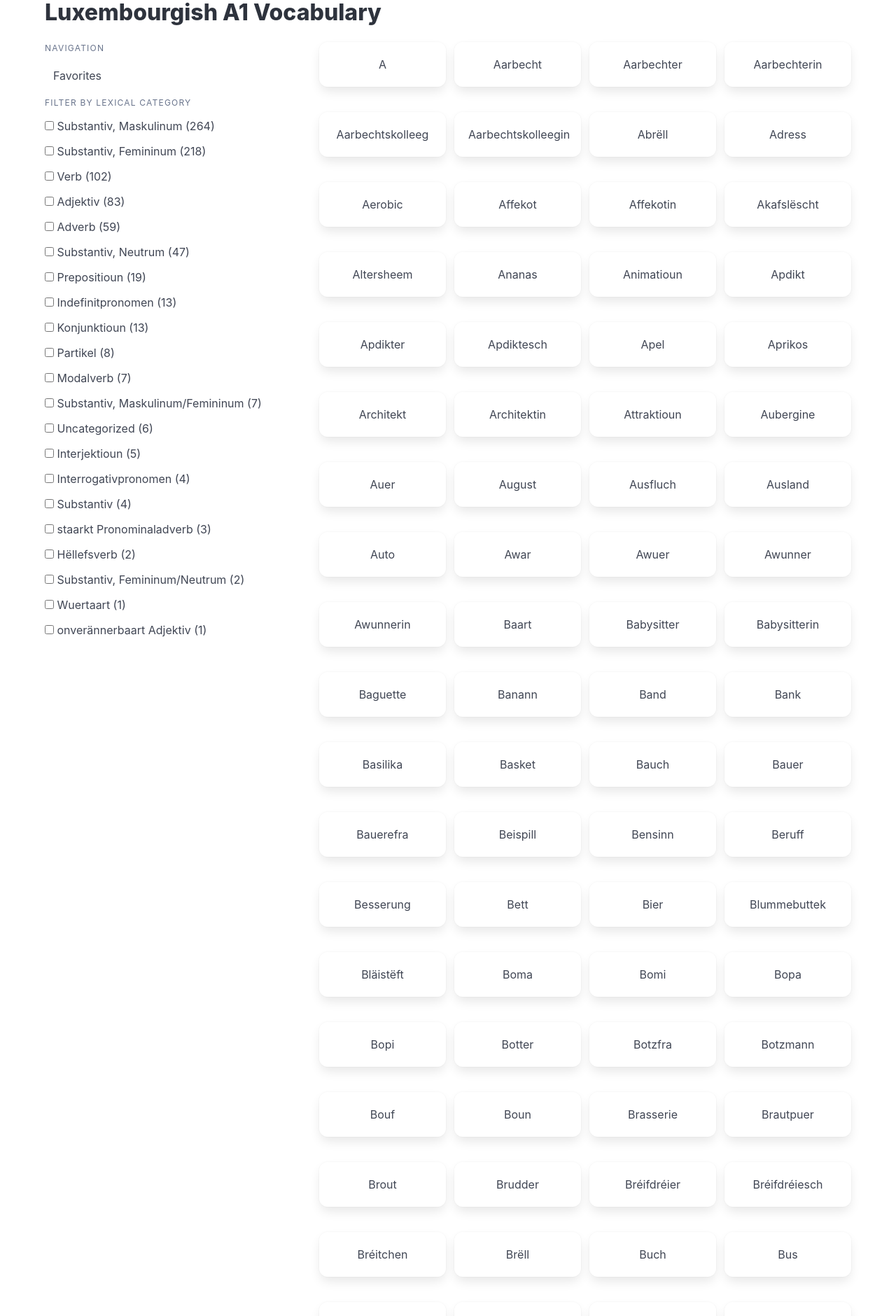
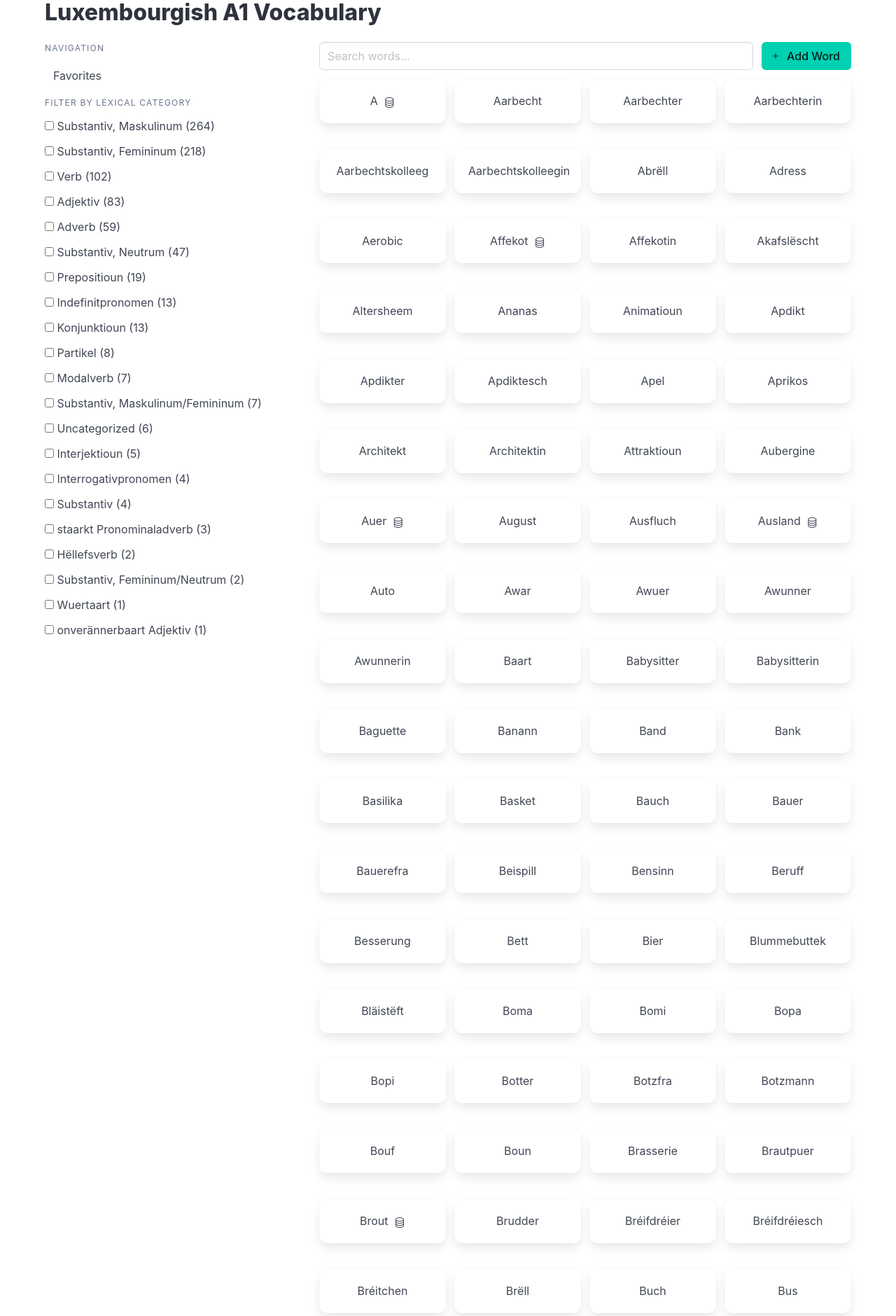
Before and after one commit to xdu/luxword, a Flask app: page / in a window 1280 px wide. Shown: the top 1880 px of the page at 70% size. Run offline with Flask 3, Linux system fonts and the light colour scheme.

Commit message:
add word

```diff
--- a/app.py
+++ b/app.py
@@ -4,6 +4,7 @@ import datetime
 from flask import Flask, render_template, request, redirect, url_for, flash, jsonify
 from models import db, LODWord, LODExam, LODUserFav
 from sqlalchemy import func
+from sqlalchemy.orm import outerjoin # Added import
 from flask_migrate import Migrate
 
 app = Flask(__name__)
@@ -33,21 +34,25 @@ def index():
         db.session.query(LODWord.lexcat, func.count(LODWord.word))
         .group_by(LODWord.lexcat)
         .order_by(LODWord.lexcat)
-        .all()
-    )
+            .all()
+        )
+
+    # Base query joining LODWord with LODExam to check for examples
+    query = db.session.query(
+        LODWord,
+        (LODExam.id != None).label('has_examples') # Create a boolean label
+    ).outerjoin(LODExam, LODWord.lodid == LODExam.ex_lodid) \
+     .group_by(LODWord.lodid) # Group by word to count examples per word
 
     # Filter by selected LEXCAT(s) if any
     if selected_lexcats:
-        words = (
-            LODWord.query
-            .filter(LODWord.lexcat.in_(selected_lexcats))
-            .order_by(LODWord.word)
-            .all()
-        )
-    else:
-        words = LODWord.query.order_by(LODWord.word).all()
+        query = query.filter(LODWord.lexcat.in_(selected_lexcats))
 
-    return render_template("index.html", words=words, categories=categories, selected_lexcats=selected_lexcats)
+    # Order and execute
+    word_data = query.order_by(LODWord.word).all()
+
+    # Pass the combined data to the template
+    return render_template("index.html", word_data=word_data, categories=categories, selected_lexcats=selected_lexcats)
 
 @app.route('/toggle_fav', methods=['POST'])
 def toggle_fav():
@@ -193,12 +198,79 @@ def favorites():
 
 @app.route("/unfavorite/<int:fav_id>", methods=["POST"])
 def unfavorite_example(fav_id):
-    record = db.session.get(LODUserFav, fav_id)
-    if record:
-        db.session.delete(record)
-        db.session.commit()
-        return jsonify({"status": "ok"})
-    return jsonify({"status": "not found"}), 404
+    fav = db.session.get(LODUserFav, fav_id)
+    if not fav:
+        return jsonify({"status": "not found"}), 404
+
+    exam = db.session.get(LODExam, fav.ex_exam_id)
+    db.session.delete(fav)
+
+    # Delete orphan manual example
+    if exam and exam.EX_LODID is None:
+        db.session.delete(exam)
+
+    db.session.commit()
+    return jsonify({"status": "ok"})
+
+@app.route("/add_manual_favorite", methods=["POST"])
+def add_manual_favorite():
+    user_id = ""  # Replace with session-based user if needed
+    sentence = request.form.get("example", "").strip()
+
+    if not sentence:
+        return jsonify({"status": "empty"}), 400
+
+    # Insert into LOD_EXAM without a LODID or AUDIO
+    new_exam = LODExam(ex_lodid=None, example=sentence, audio=None)
+    db.session.add(new_exam)
+    db.session.commit()
+
+    # Then add to favorites
+    new_fav = LODUserFav(user_id=user_id, ex_exam_id=new_exam.id)
+    db.session.add(new_fav)
+    db.session.commit()
+
+    return jsonify({"status": "ok"})
+
+@app.route("/add_word", methods=["GET", "POST"])
+def add_word():
+    if request.method == "POST":
+        query = request.form.get("search", "").strip()
+        if not query:
+            return render_template("add_word.html", results=[], query="")
+
+        try:
+            res = requests.get(f"https://lod.lu/api/lb/search?query={query}&lang=lb")
+            if res.ok:
+                data = res.json()
+                results = data.get("results", [])
+                return render_template("add_word.html", results=results, query=query)
+        except Exception as e:
+            print(f"Search error: {e}")
+
+        return render_template("add_word.html", results=[], query=query)
+
+    return render_template("add_word.html", results=[], query="")
+
+@app.route("/add_word_to_db", methods=["POST"])
+def add_word_to_db():
+    lodid = request.json.get("lodid")
+    word = request.json.get("word")
+    pos = request.json.get("pos", None)
+
+    if not lodid or not word:
+        return jsonify({"status": "error", "message": "Missing data"}), 400
+
+    # Corrected model name from LOD_WORDS to LODWord
+    existing = db.session.get(LODWord, lodid)
+    if existing:
+        return jsonify({"status": "exists"})
+
+    # Corrected model name and attribute names (lowercase)
+    new_word = LODWord(lodid=lodid, word=word, lexcat=pos)
+    db.session.add(new_word)
+    db.session.commit()
+    return jsonify({"status": "added"})
 
 @app.route('/import')
 def importfile():
--- a/templates/index.html
+++ b/templates/index.html
@@ -37,14 +37,33 @@
 
                 <!-- Word Grid -->
                 <div class="column content-area">
+                    <!-- Search Box and Add Button -->
+                    <div class="field is-grouped">
+                        <p class="control is-expanded">
+                            <input class="input" type="text" id="wordSearchInput" placeholder="Search words...">
+                        </p>
+                        <p class="control">
+                          <a href="{{ url_for('add_word') }}" class="button is-primary">
+                            <span class="icon"><i class="bi bi-plus"></i></span>
+                            <span>Add Word</span>
+                          </a>
+                        </p>
+                    </div>
+                    <!-- End Search Box and Add Button -->
+
                       <div class="grid">
-                        {% for word in words %}
-                            <div class="cell word-tile box has-text-centered" onclick="showWordModal('{{ word.lodid }}', '{{ word.word }}')">
-                                {{ word.word }}
+                        {% for word_info in word_data %} {# Changed loop variable #}
+                            <div class="cell word-tile box has-text-centered" data-word="{{ word_info.LODWord.word|lower }}" onclick="showWordModal('{{ word_info.LODWord.lodid }}', '{{ word_info.LODWord.word }}')"> {# Updated data-word and onclick #}
+                                {{ word_info.LODWord.word }} {# Updated word display #}
+                                {% if word_info.has_examples %} {# Added conditional icon #}
+                                    <span class="icon is-small" style="margin-left: 0.25em; vertical-align: middle;">
+                                        <i class="bi bi-database"></i>
+                                    </span>
+                                {% endif %}
                             </div>
                         {% endfor %}
                       </div>
-                        {% if not words %}
+                        {% if not word_data %} {# Updated condition check #}
                             <p>No words found for selected categories.</p>
                         {% endif %}
 
@@ -126,6 +145,26 @@
         }
       });
   }
+
+  // Add search filtering logic
+  document.addEventListener('DOMContentLoaded', () => {
+    const searchInput = document.getElementById('wordSearchInput');
+    const wordTiles = document.querySelectorAll('.word-tile');
+
+    searchInput.addEventListener('input', () => {
+      const searchTerm = searchInput.value.toLowerCase().trim();
+
+      wordTiles.forEach(tile => {
+        const word = tile.getAttribute('data-word'); // Use data-word attribute
+        if (word.includes(searchTerm)) {
+          tile.style.display = ''; // Show tile
+        } else {
+          tile.style.display = 'none'; // Hide tile
+        }
+      });
+    });
+  });
+
 </script>
 {% endblock %}
 </body>
--- a/templates/layout.html
+++ b/templates/layout.html
@@ -5,8 +5,7 @@
     <meta name="viewport" content="width=device-width, initial-scale=1">
     <title>My App</title>
     <link rel="stylesheet" href="https://cdn.jsdelivr.net/npm/bootstrap-icons@1.11.1/font/bootstrap-icons.min.css">
-    <link rel="stylesheet" href="https://cdn.jsdelivr.net/npm/bulma@1.0.2/css/bulma.min.css"
-  >
+<link rel="stylesheet" href="https://cdn.jsdelivr.net/npm/bulma@1.0.0/css/bulma.min.css">
 </head>
 <body>
     <div class="container">
```
Also changed, not shown: templates/add_word.html (added, +84 -0 lines), templates/favorites.html (+53 -0 lines), instance/lod_words.db.
